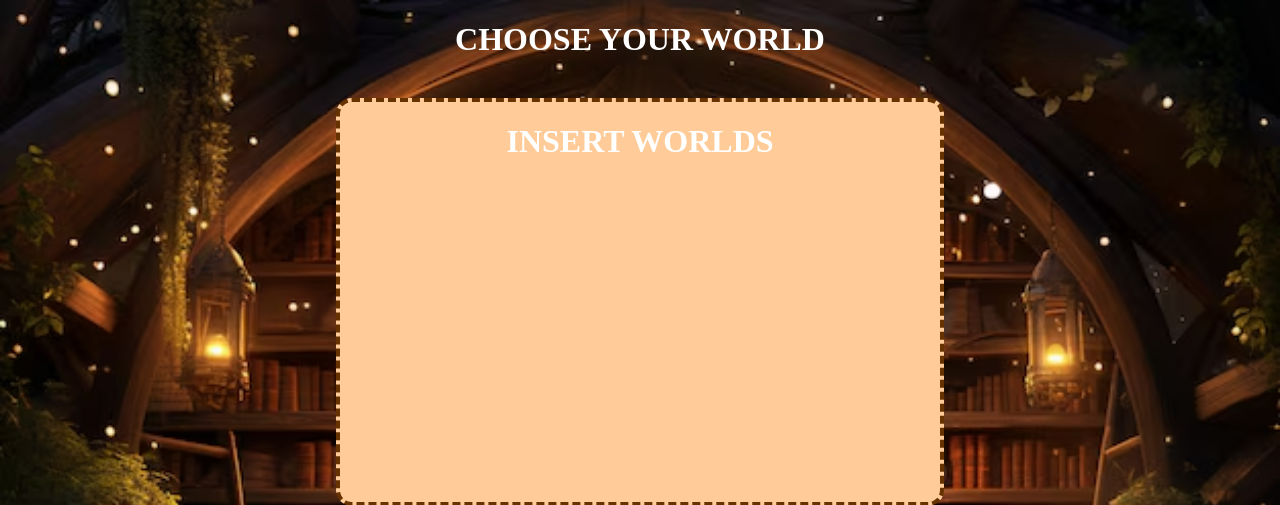
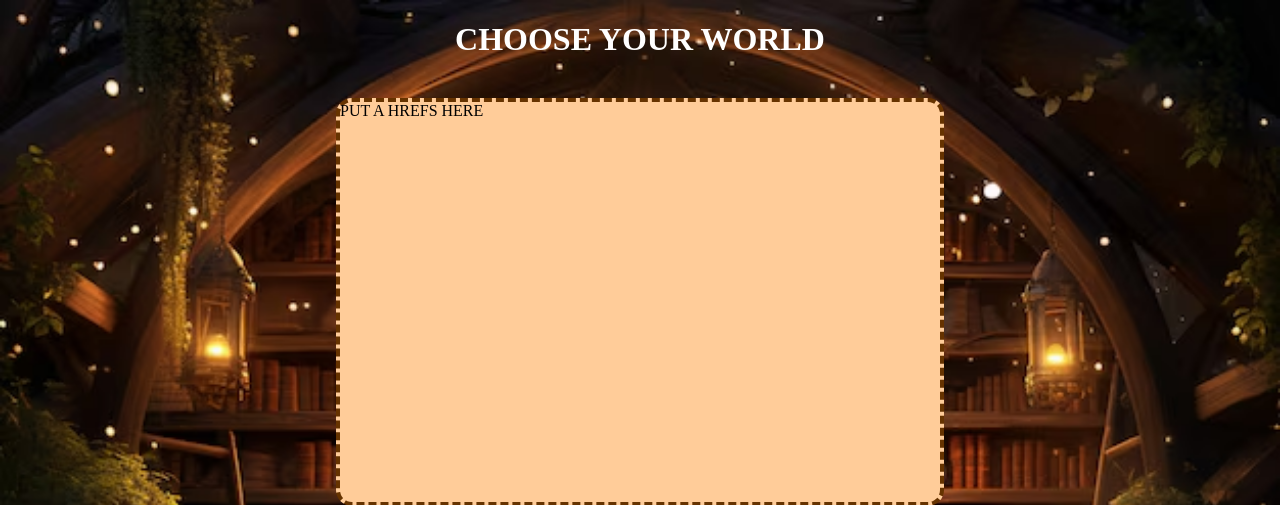
Before and after one commit to noryangdalu/QWHACK, a Flask app: template templates/menu.html in a window 1280 px wide. Shown: the top 505 px of the page. Run offline with Flask 3, Linux system fonts and the light colour scheme; the template is opened without the code that fills it, so the values that code supplies are empty.

Commit message:
Lil update to text

```diff
--- a/templates/menu.html
+++ b/templates/menu.html
@@ -7,7 +7,7 @@
   <body>
     <h1>CHOOSE YOUR WORLD</h1><br>
     <div>
-    <h1>INSERT WORLDS</h1>
+    PUT A HREFS HERE
     </div>
   </body>
 </html>
```
